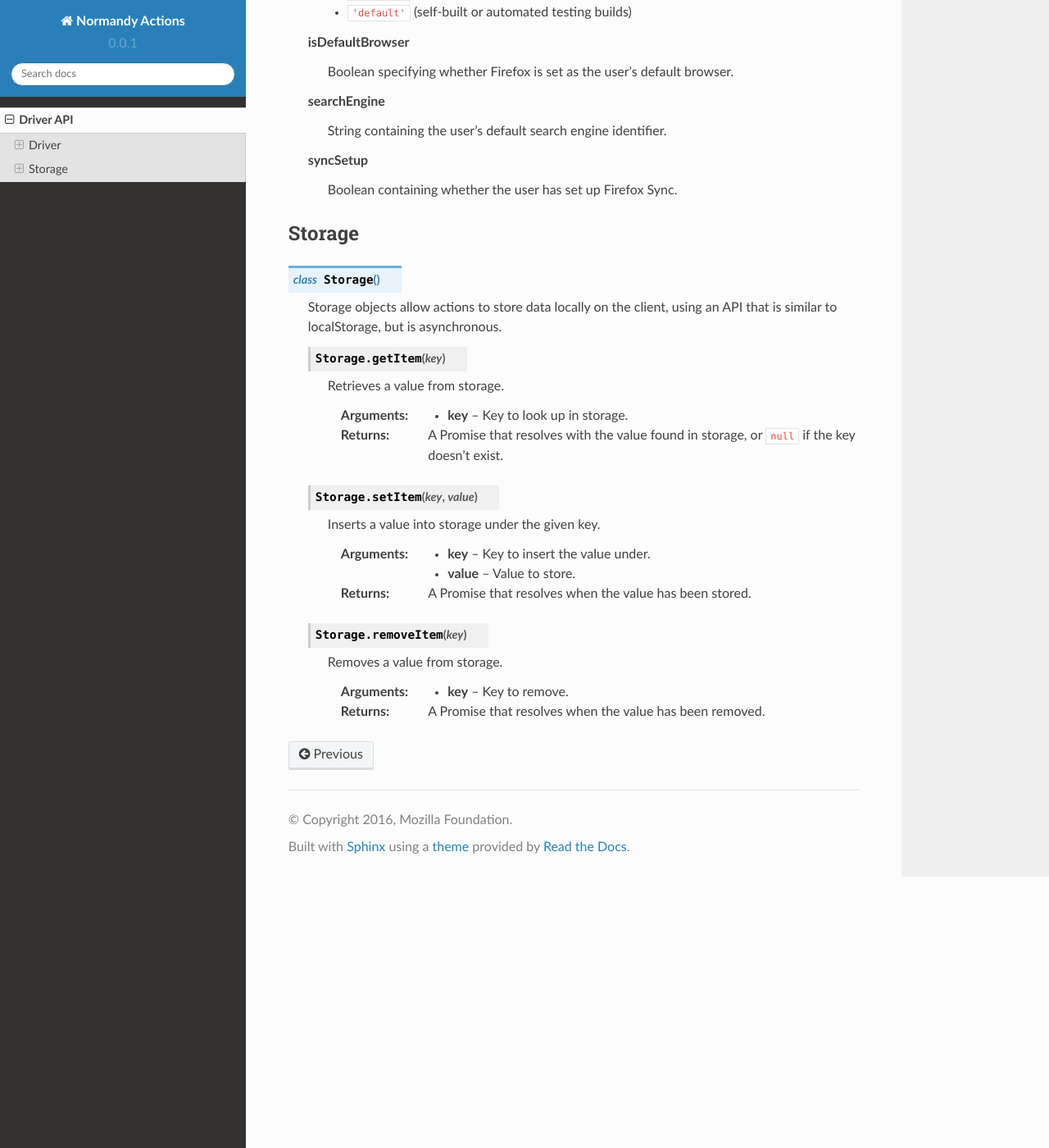
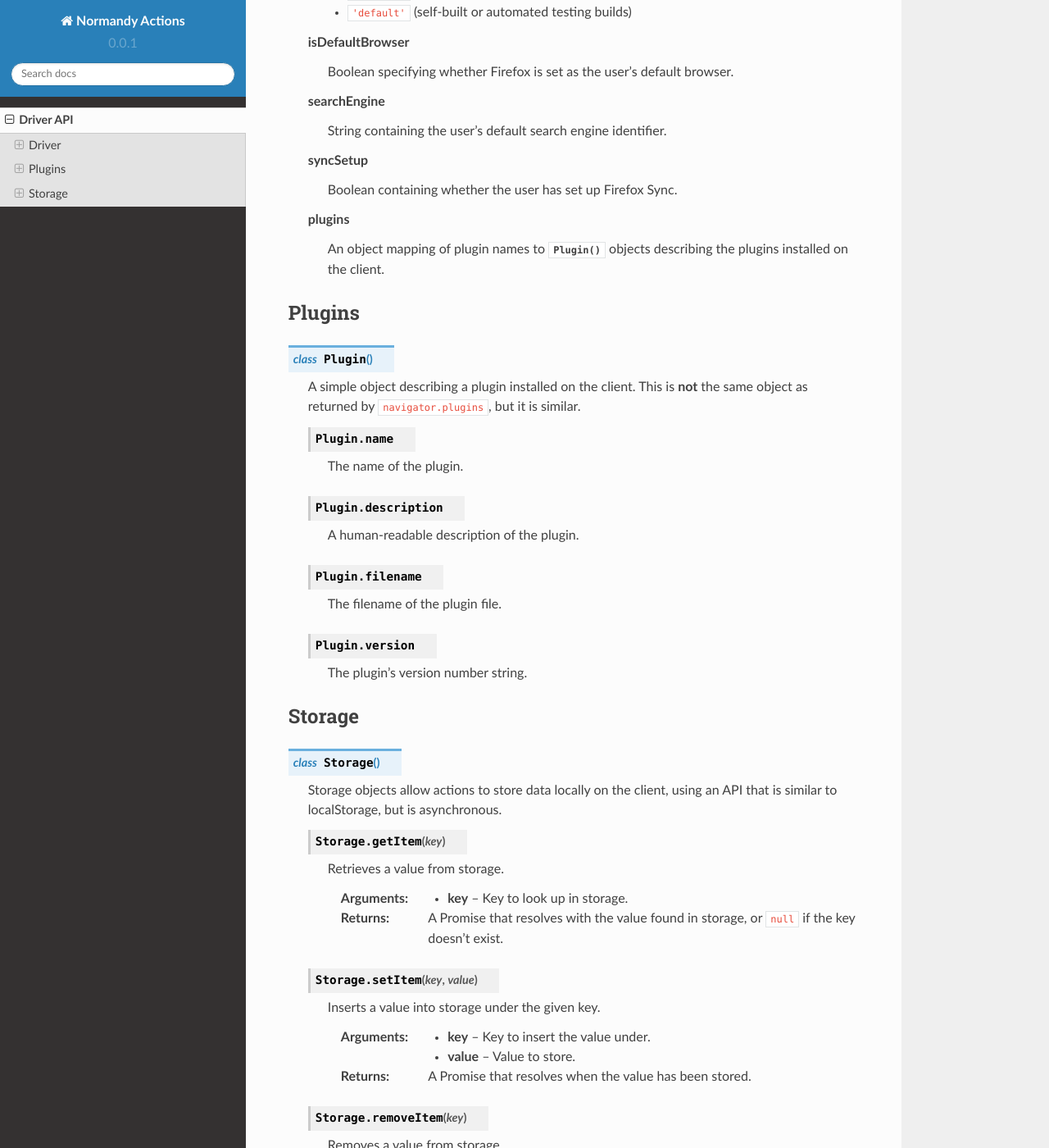
Before and after one commit to mozilla/normandy-actions, a Sphinx documentation site: the page built from docs/driver.rst, in a window 1280 px wide and 1400 px high, scrolled down 3272 px. Shown: the whole window at 82% size. Built offline with Sphinx 7.4.7 and the Read the Docs theme 2.0.0, drawn with Linux system fonts in a browser that asks for light colours.

Commit message:
[bug 1264386] Fetch plugins list from Normandy driver.

```diff
--- a/docs/driver.rst
+++ b/docs/driver.rst
@@ -153,6 +153,32 @@ The driver object contains the following attributes:
       String containing the user's default search engine identifier.
    syncSetup
       Boolean containing whether the user has set up Firefox Sync.
+   plugins
+      An object mapping of plugin names to :js:class:`Plugin` objects describing
+      the plugins installed on the client.
+
+Plugins
+-------
+.. js:class:: Plugin
+
+   A simple object describing a plugin installed on the client. This is **not**
+   the same object as returned by ``navigator.plugins``, but it is similar.
+
+   .. js:data:: name
+
+      The name of the plugin.
+
+   .. js:data:: description
+
+      A human-readable description of the plugin.
+
+   .. js:data:: filename
+
+      The filename of the plugin file.
+
+   .. js:data:: version
+
+      The plugin's version number string.
 
 Storage
 -------
```
Also changed, not shown: 3 other files.
